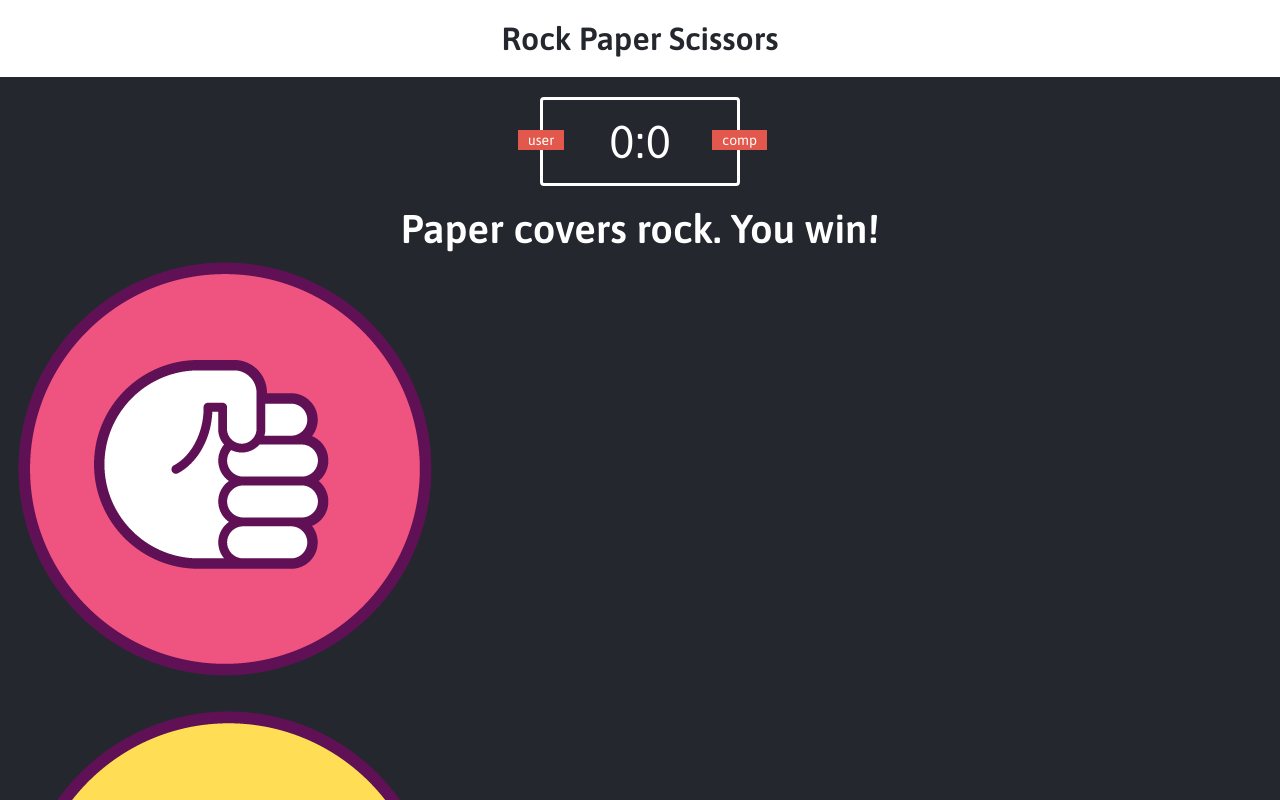
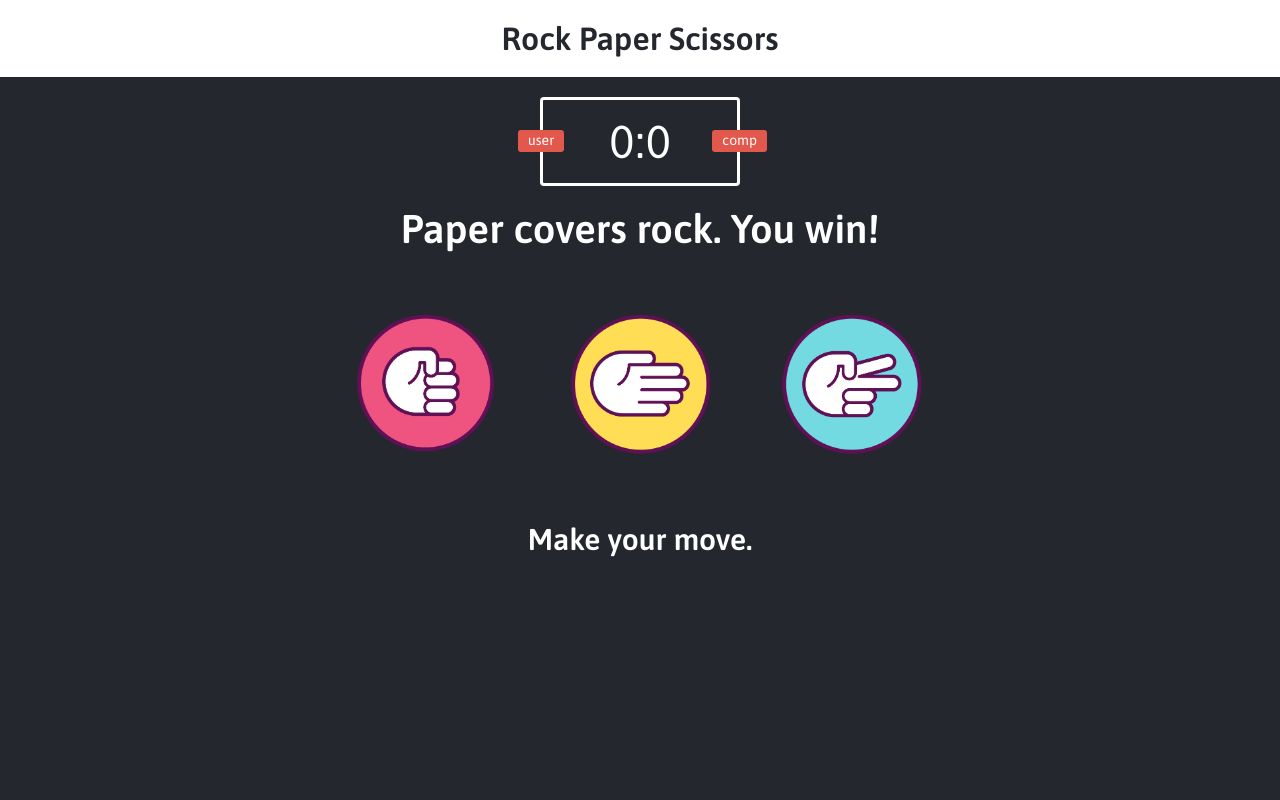
Before and after one commit to whimsicurl-creations/rock-paper-scissors, a plain HTML site: page index.html in a window 1280 px wide. Shown: the top 800 px of the page. Drawn offline with Linux system fonts and the light colour scheme.

Commit message:
Finish adding styles

```diff
--- a/index.html
+++ b/index.html
@@ -35,6 +35,6 @@
         </div>
     </div>
 
-    <p id="action-message">Make your move</p>
+    <p id="action-message">Make your move.</p>
 </body>
 </html>
--- a/styles.css
+++ b/styles.css
@@ -34,9 +34,10 @@ header h1 {
 
 .badge {
     background: #E2584D;
+    border-radius: 3px;
     color: white;
     font-size: 14px;
-    padding: 2px 10px;
+    padding: 2px 10px 4px;
     font-family: 'Asap', sans-serif;
 }
 
@@ -62,3 +63,33 @@ header h1 {
     font-family: 'Asap', sans-serif;
     font-weight: bold;
 }
+
+.choices {
+    margin: 50px 0;
+    text-align: center;
+}
+
+.choice img {
+    width: 150px;
+}
+
+.choice {
+    display: inline-block;
+    margin: 0 20px;
+    padding: 10px;
+    transition: all 0.3s ease;
+}
+
+.choice:hover {
+    cursor: pointer;
+    transform: scale(1.2);
+}
+
+#action-message {
+    text-align: center;
+    color: white;
+    font-family: 'Asap', sans-serif;
+    font-weight: bold;
+    font-size: 30px;
+    margin-top: 20px;
+}
```
